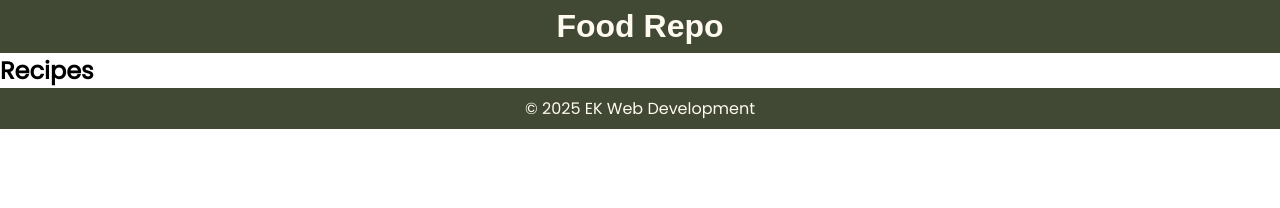
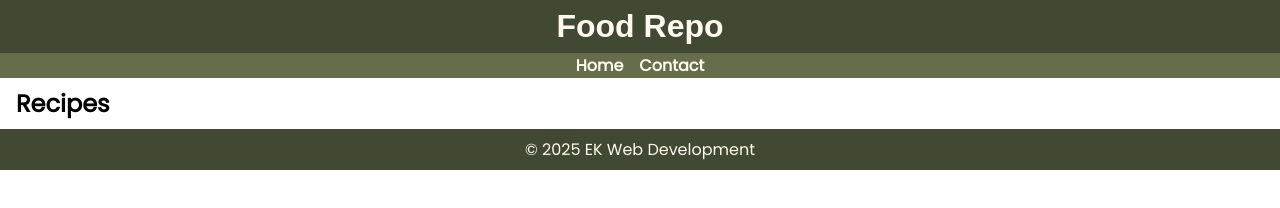
Before and after one commit to arturomorarioja/js_food_repo_ux_e25, a plain HTML site: page index.html in a window 1280 px wide. Drawn offline with Linux system fonts and the light colour scheme; a web font is replaced by a local one.

Commit message:
Navigation added

```diff
--- a/css/styles.css
+++ b/css/styles.css
@@ -19,4 +19,27 @@ body {
     > header {
         font-family: var(--fontTitle);
     }
+
+    nav {
+        background-color: var(--colourBgNav);
+        > ul {
+            display: flex;
+            flex-flow: row nowrap;
+            justify-content: center;
+            gap: 1rem;
+
+
+            list-style-type: none;
+
+            > li > a {
+                font-weight: bold;
+                text-decoration: none;
+                color: var(--colourBgComplementary);
+            }
+        }
+    }
+
+    main {
+        padding: 0.5rem 1rem;
+    }
 }
--- a/css/variables.css
+++ b/css/variables.css
@@ -3,6 +3,7 @@
 :root {
     --colourBgMain: #414833;
     --colourBgComplementary: floralwhite;
+    --colourBgNav: #656D4A;
 
     --fontTitle: 'Lexend Zetta', sans-serif;
     --fontMain: Poppins, sans-serif;
--- a/index.html
+++ b/index.html
@@ -10,6 +10,12 @@
     <header>
         <h1>Food Repo</h1>
     </header>
+    <nav>
+        <ul>
+            <li><a href="index.html" title="Homepage">Home</a></li>
+            <li><a href="contact.htm" title="Contact us">Contact</a></li>
+        </ul>
+    </nav>
     <main>
         <section>
             <header>
```
